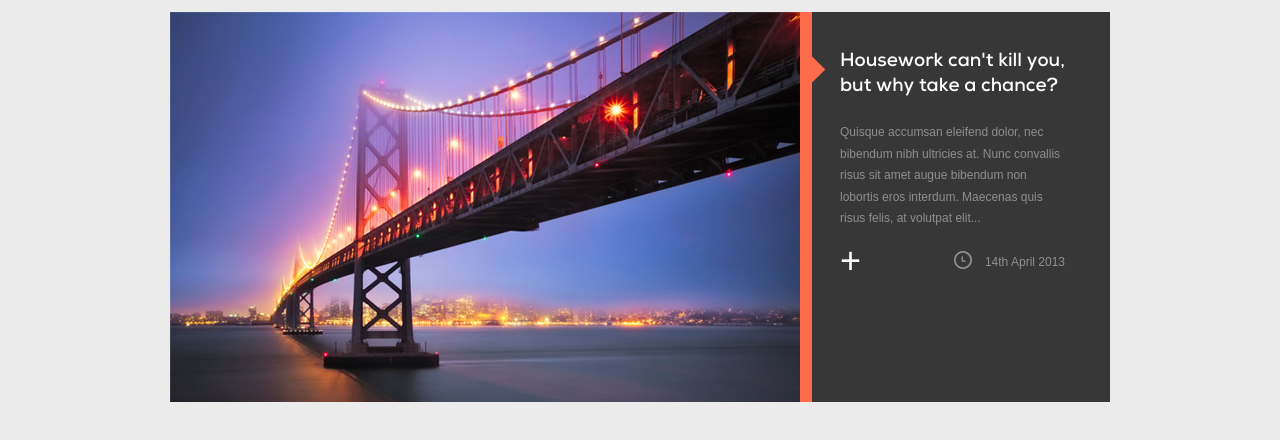
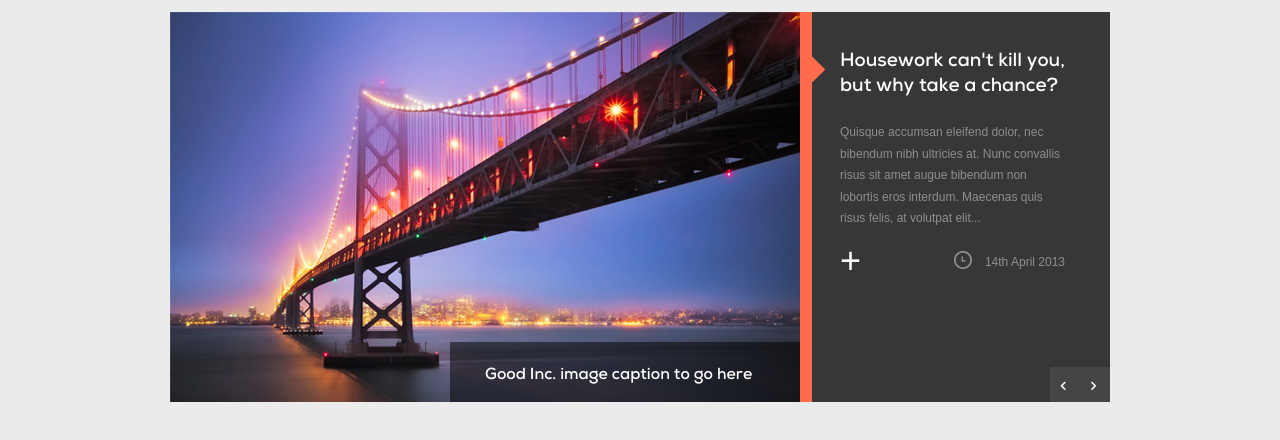
Before and after one commit to Matroskin94/Good_inc, a plain HTML site: page Index.html in a window 1280 px wide. Shown: the part 188-628 px from the top of the page. Drawn offline with Linux system fonts and the light colour scheme.

Commit message:
Vew of main article ready creating slider will be the next step

```diff
--- a/Index.html
+++ b/Index.html
@@ -129,7 +129,11 @@
 	</header>
 	<div class="main-article">
 		<div class="main-article-img">
+			<div class="main-pic-describe">
+				<p>Good Inc. image caption to go here</p>
+			</div>
 			<img src="img/top_article_img.jpg">
+
 		</div>
 		<div class="separator">
 			<img src="img/separator.png">
@@ -141,6 +145,15 @@
 			<div class="date">
 				<p><img src="img/clock_grey_icon.png"> 14th April 2013</p>
 			</div>
+			<div class="main-article-arrows">
+				<div class="main-arrow" id="main-left">
+					<p><</p>
+				</div>
+				<div class="main-arrow" id="main-right">
+					<p>></p>
+				</div>
+			</div>
+
 		</div>
 
 
--- a/css/fonts.css
+++ b/css/fonts.css
@@ -1,6 +1,13 @@
 @font-face {
 	font-family: 'nexa-bold';
 	src: url('../font/nexa-bold.ttf') format('truetype');
+	font-style: normal;
+	font-weight: normal;
+}
+
+@font-face {
+	font-family: 'quicksand-bold';
+	src: url('../font/quicksand-bold.ttf') format('truetype');
 	font-style: normal;
 	font-weight: normal;
 }
--- a/style.css
+++ b/style.css
@@ -183,11 +183,62 @@ a {
 .main-article-img {
 	position: absolute;
 	width:630px;
+	height: 390px;
 	overflow: hidden;
 	float: left;
 	z-index: 5;
 }
 
+.main-article-arrows {
+	position: absolute;
+	right:0;
+	bottom: 0;
+	float:right;
+	height: 35px;
+	width: 60px;
+	background-color: #fff;
+	z-index: 4;
+}
+
+
+.main-arrow{
+	background-color: #454545;
+	width: 30px;
+	height: 35px;
+	float:left;
+	font-family: 'quicksand-bold';
+	margin:0;
+	padding: 0;
+}
+
+.main-article-arrows .main-arrow p {
+	color:#FFFFFF;
+	margin:0;
+	padding:8px 0 0 10px;
+}
+
+.main-arrow:hover {
+	cursor: pointer;
+	background-color: #525252;
+}
+
+
+.main-pic-describe {
+	position: absolute;
+	height: 60px;
+	width: 350px;
+	background-color: rgba(0, 0, 0, 0.5);
+	right: 0;
+	bottom: 0;
+	color:white;
+	font-family: 'nexa-bold';
+}
+
+.main-article .main-pic-describe p {
+	font-size: 16px;
+	opacity: 1;
+	margin: 18px 45px 10px 35px;
+}
 .separator {
 	position: absolute;
 	z-index: 4;
```
Also changed, not shown: font/quicksand-bold.ttf (added).
